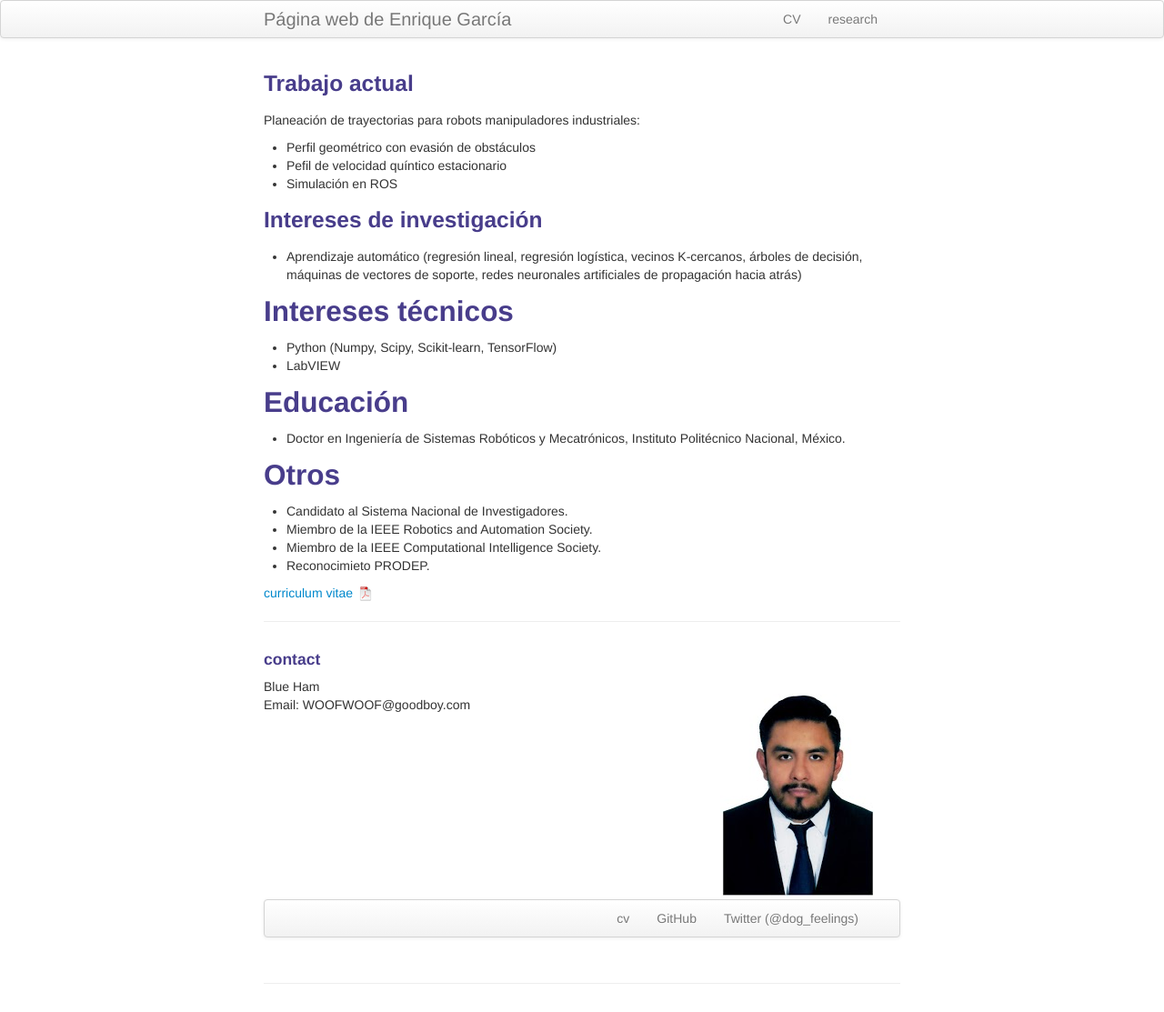
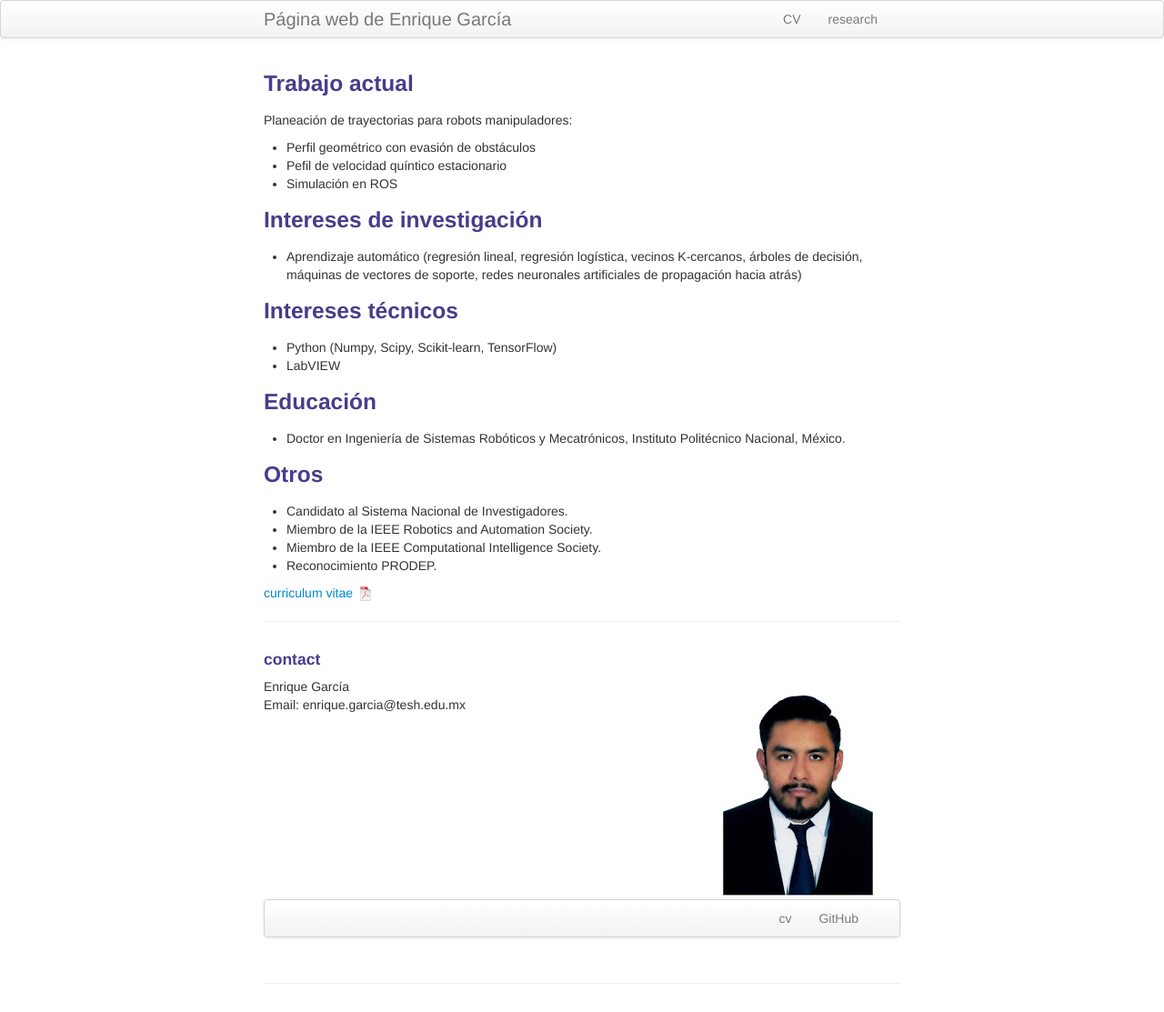
Before and after one commit to enriGarcia/enriGarcia.github.io, a Jekyll site: the page built from index.md, in a window 1280 px wide. Shown: the whole page at 91% size. Built offline with Jekyll 4.4.1, drawn with Linux system fonts in a browser that asks for light colours.

Commit message:
actualizacion del sitio

```diff
--- a/index.md
+++ b/index.md
@@ -6,7 +6,7 @@ keywords: Blue, Ham, treats, recycling, mail, being a good boy
 ---
 
 ### Trabajo actual
-Planeación de trayectorias para robots manipuladores industriales:
+Planeación de trayectorias para robots manipuladores:
 - Perfil geométrico con evasión de obstáculos
 - Pefil de velocidad quíntico estacionario
 - Simulación en ROS
@@ -14,18 +14,18 @@ Planeación de trayectorias para robots manipuladores industriales:
 ### Intereses de investigación
 -  Aprendizaje automático (regresión lineal, regresión logística, vecinos K-cercanos, árboles de decisión, máquinas de vectores de soporte, redes neuronales artificiales de propagación hacia atrás)
 
-## Intereses técnicos
+### Intereses técnicos
 - Python (Numpy, Scipy, Scikit-learn, TensorFlow)
 - LabVIEW
 
-## Educación
+### Educación
 - Doctor en Ingeniería de Sistemas Robóticos y Mecatrónicos, Instituto Politécnico Nacional, México.
 
-## Otros
+### Otros
 - Candidato al Sistema Nacional de Investigadores.
 - Miembro de la IEEE Robotics and Automation Society.
 - Miembro de la IEEE Computational Intelligence Society.
-- Reconocimieto PRODEP.
+- Reconocimiento PRODEP.
 
 [curriculum vitae ![CV as pdf]({{ BASE_PATH }}/pages/icons16/pdf-icon.png)]({{ BASE_PATH }}/assets/CV.pdf)<br/>
 
@@ -38,8 +38,8 @@ Planeación de trayectorias para robots manipuladores industriales:
 
     <div class="row-fluid">
         <div class="span5">
-            Blue Ham<br/>
-            Email: WOOFWOOF@goodboy.com<br/>
+            Enrique García<br/>
+            Email: enrique.garcia@tesh.edu.mx<br/>
         </div>
 
         <div class="span2">
@@ -54,8 +54,7 @@ Planeación de trayectorias para robots manipuladores industriales:
   <div class="navbar-inner">
       <ul class="nav">
           <li><a href="{{ BASE_PATH }}/assets/CV.pdf">cv</a></li>
-          <li><a href="https://github.com/mbcarlos">GitHub</a></li>
-          <li><a href="https://twitter.com/dog_feelings">Twitter (@dog_feelings)</a></li>
+          <li><a href="https://github.com/enriGarcia">GitHub</a></li>
       </ul>
   </div>
 </div>
```
